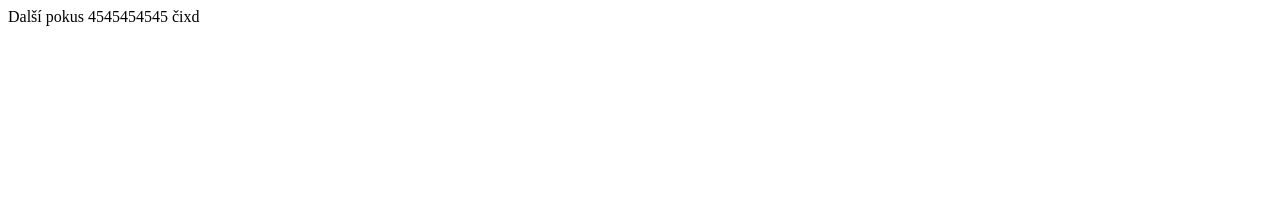
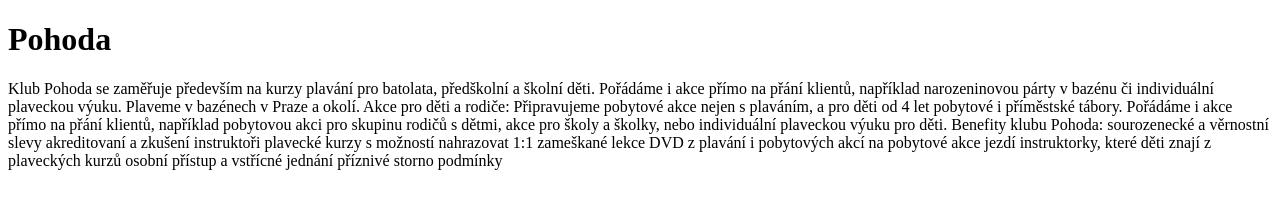
Before and after one commit to erzicek/bilyjan, a plain HTML site: page index.html in a window 1280 px wide. Drawn offline with Linux system fonts and the light colour scheme.

Commit message:
ddddsdsd

```diff
--- a/index.html
+++ b/index.html
@@ -7,8 +7,25 @@
 </head>
 <body>
 
-Další pokus  4545454545
-čixd
+<h1>Pohoda</h1>
+Klub Pohoda se zaměřuje především na kurzy plavání pro batolata, předškolní a školní děti.
+Pořádáme i akce přímo na přání klientů, například narozeninovou párty v bazénu či individuální plaveckou výuku. Plaveme v bazénech v Praze a okolí.
+
+Akce pro děti a rodiče:
+Připravujeme pobytové akce nejen s plaváním, a pro děti od 4 let pobytové i příměstské tábory.
+
+Pořádáme i akce přímo na přání klientů, například pobytovou akci pro skupinu rodičů s dětmi,
+akce pro školy a školky, nebo individuální plaveckou výuku pro děti.
+
+Benefity klubu Pohoda:
+sourozenecké a věrnostní slevy
+akreditovaní a zkušení instruktoři
+plavecké kurzy s možností nahrazovat 1:1 zameškané lekce
+DVD z plavání i pobytových akcí
+na pobytové akce jezdí instruktorky, které děti znají
+z plaveckých kurzů
+osobní přístup a vstřícné jednání
+příznivé storno podmínky
 
 </body>
 </html>
```
Also changed, not shown: .github/style.css (added).
